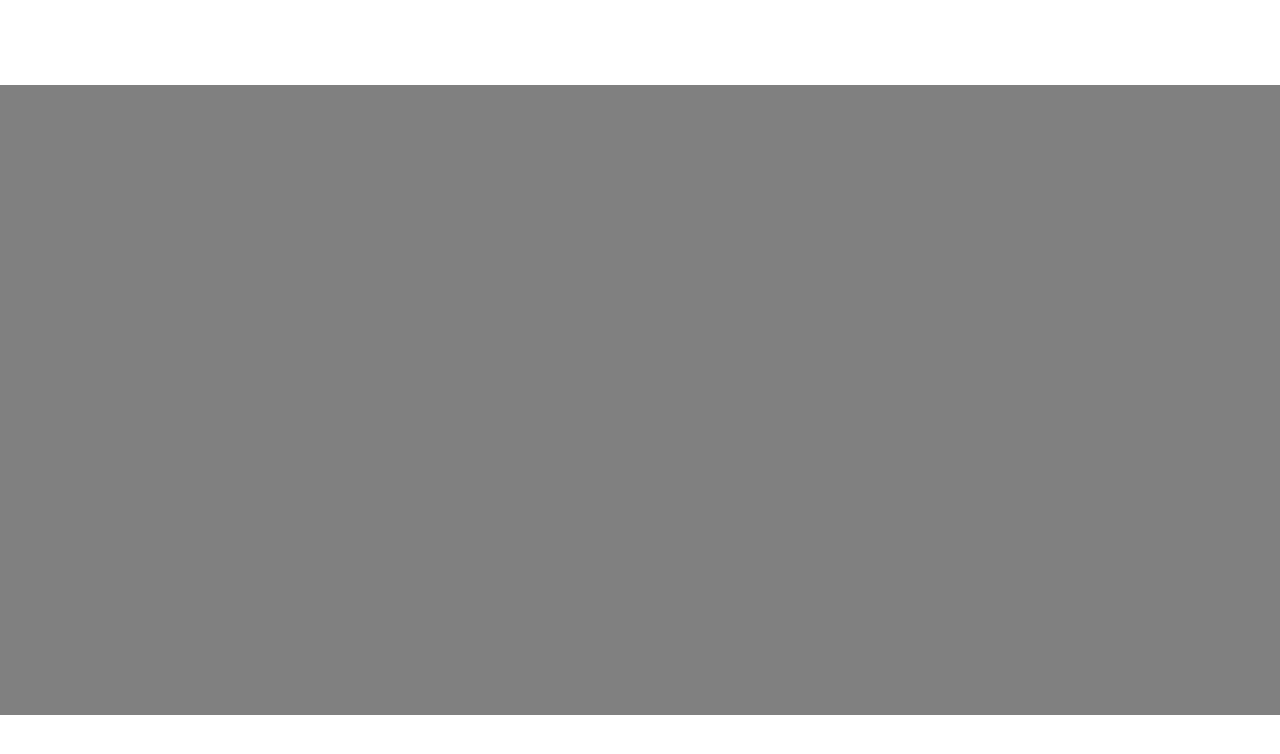
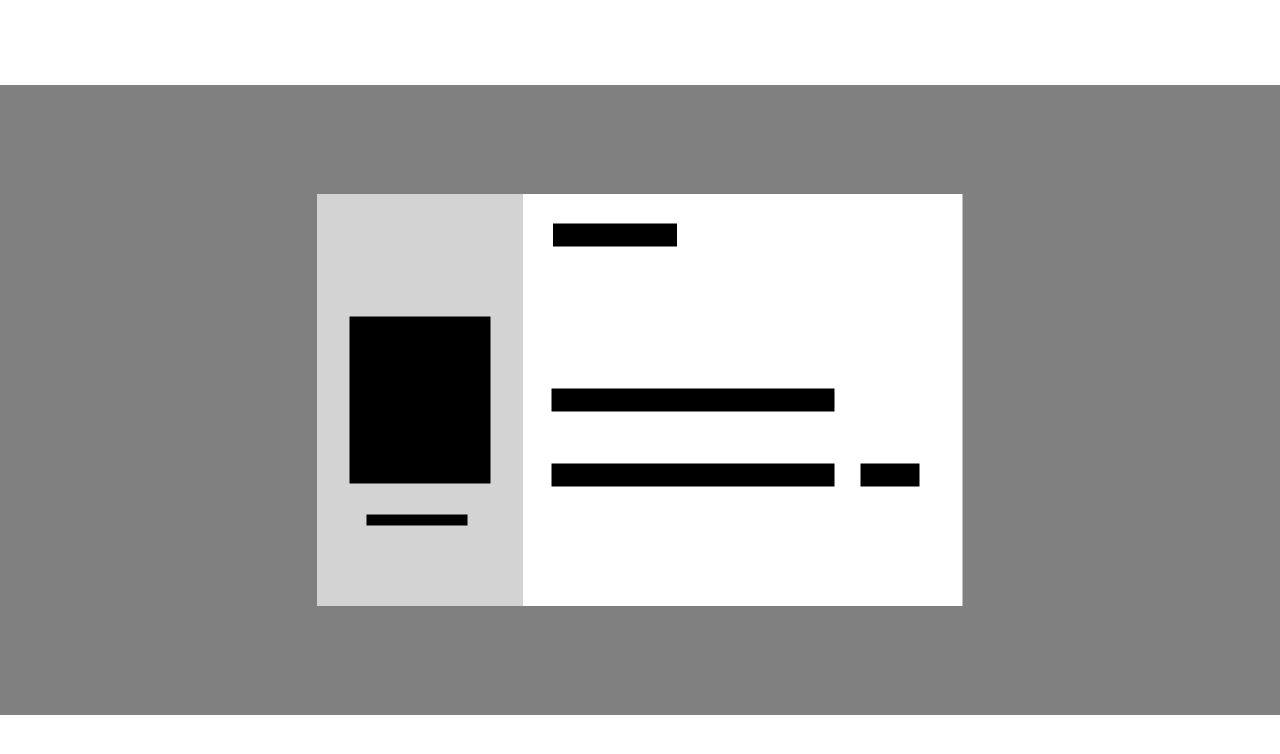
Before and after one commit to juanignaciobalenzuela/proyecto2026, a plain HTML site: page index.html in a window 1280 px wide. Drawn offline with Linux system fonts and the light colour scheme.

Commit message:
casi termino

```diff
--- a/index.html
+++ b/index.html
@@ -8,5 +8,13 @@
 </head>
 <body>
    <section class="background-cuadrado" ></section>
+   <section class="cuadrado" ></section>
+   <section class="cuadrado1" ></section>
+   <section class="cuadrado2" ></section>
+   <section class="cuadrado3" ></section>
+   <section class="cuadrado4" ></section>
+   <section class="cuadrado5" ></section>
+   <section class="cuadrado6" ></section>
+   <section class="cuadrado7" ></section>
 </body>
 </html>
--- a/style.css
+++ b/style.css
@@ -8,3 +8,106 @@ height: 630px;
 background-color: gray;
 z-index: -1;
 }
+
+.cuadrado{
+    position: fixed;
+    top: 50%;
+    left: 50%;
+    transform: translate(-50%,  -50%);
+    width: 645px;
+    height: 412px;
+    background-color: white;
+    z-index: -1;
+    }
+
+    .cuadrado1{
+        position: fixed;
+        top: 50%;
+        left: 50%;
+        transform: translate(-50%,  -50%);
+        width: 206px;
+        height: 412px;
+        background-color: lightgray;
+        z-index: -1;
+        margin-left: -220px;
+        }
+
+
+        .cuadrado2{
+            position: fixed;
+            top: 50%;
+            left: 50%;
+            transform: translate(-50%,  -50%);
+            width: 141px;
+            height: 167px;
+            background-color: black;
+            z-index: -1;
+            margin-left: -220px;
+            }
+
+            .cuadrado3{
+                position: fixed;
+                top: 50%;
+                left: 50%;
+                transform: translate(-50%,  -50%);
+                width: 101px;
+                height: 11px;
+                background-color: black;
+                z-index: -1;
+                margin-left: -223px;
+                margin-top: 120px;
+                }
+
+
+                .cuadrado4{
+                    position: fixed;
+                    top: 50%;
+                    left: 50%;
+                    transform: translate(-50%,  -50%);
+                    width: 124px;
+                    height: 23px;
+                    background-color: black;
+                    z-index: -1;
+                    margin-left: -25px;
+                    margin-top: -165px;
+                    }
+
+                    .cuadrado5{
+                        position: fixed;
+                        top: 50%;
+                        left: 50%;
+                        transform: translate(-50%,  -50%);
+                        width: 283px;
+                        height: 23px;
+                        background-color: black;
+                        z-index: -1;
+                        margin-left: 53px;
+                        margin-top: 0px;
+                        }
+
+
+                        .cuadrado6{
+                            position: fixed;
+                            top: 50%;
+                            left: 50%;
+                            transform: translate(-50%,  -50%);
+                            width: 283px;
+                            height: 23px;
+                            background-color: black;
+                            z-index: -1;
+                            margin-left: 53px;
+                            margin-top: 75px;
+                            }
+
+                            .cuadrado7{
+                                position: fixed;
+                                top: 50%;
+                                left: 50%;
+                                transform: translate(-50%,  -50%);
+                                width: 59px;
+                                height: 23px;
+                                background-color: black;
+                                z-index: -1;
+                                margin-left: 250px;
+                                margin-top: 75px;
+                                }
```
